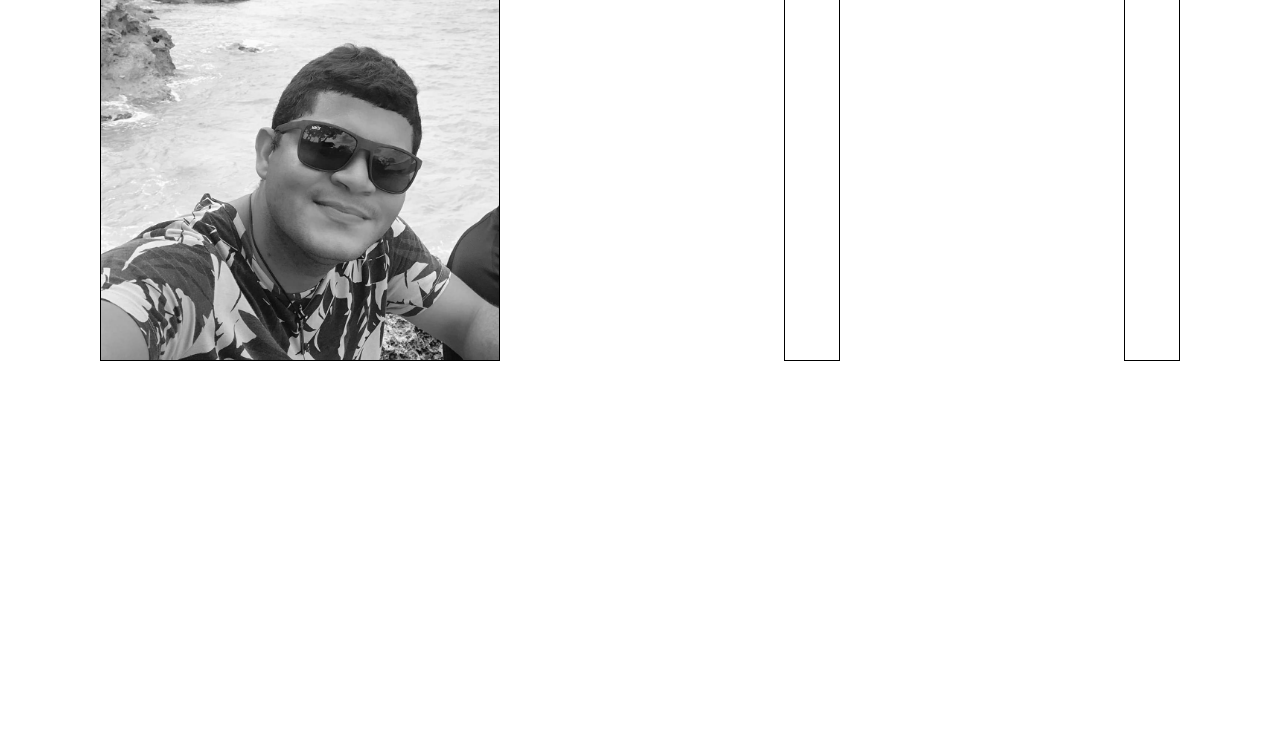
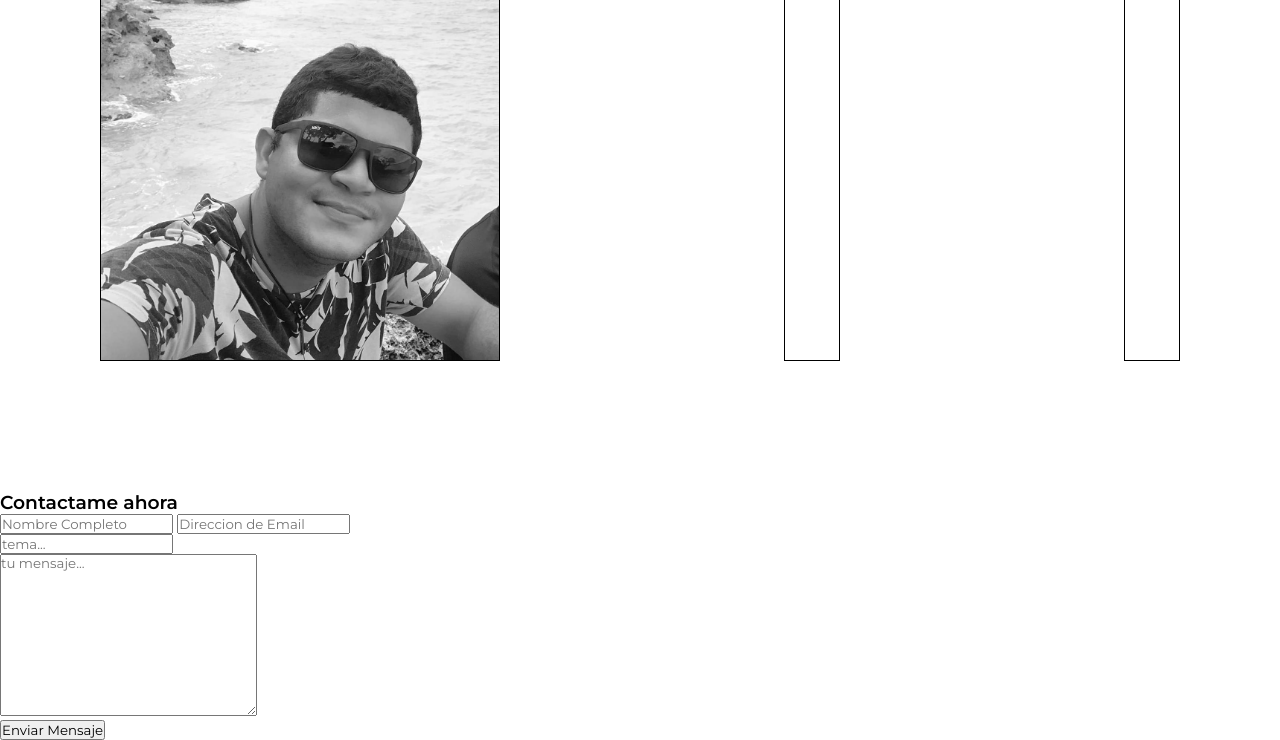
Before and after one commit to jvianad/PORTFOLIO.github.io, a plain HTML site: page index.html in a window 1280 px wide. Shown: the part 3034-3774 px from the top of the page. Before the commit the page ends 3525 px from the top, so only its background shows below. Drawn offline with Linux system fonts and the light colour scheme.

Commit message:
c6: SE AÑADE SECCION CONTACT, SOLO HTML

```diff
--- a/index.html
+++ b/index.html
@@ -9,7 +9,7 @@
     <link rel="stylesheet" href="css/style.css">
 </head>
 <body>
-    <!--INICIO-->
+    <!--HOME-->
     <section id="inicio">
         <div class="contenido">
             <header>
@@ -45,7 +45,7 @@
         </div>
     </section>
 
-    <!--SOBRE MI-->
+    <!--ABOUT ME-->
     <section id="sobremi">
         <div class="contenedor-foto">
             <img src="imagenes/jeanviana.jpg" alt="jeanvianademares">
@@ -239,5 +239,26 @@
             </div>
         </div>
     </section>
+
+    <!--CONTACT-->
+    <section id="contacto">
+        <h3 class="titulo-seccion">Contactame ahora</h3>
+        <div class="contenedor-form">
+            <form action="">
+                <div class="fila mitad">
+                    <input type="text" placeholder="Nombre Completo" class="input-mitad">
+                    <input type="text" placeholder="Direccion de Email" class="input-mitad">
+                </div>
+                <div class="fila">
+                    <input type="text" placeholder="tema..." class="input-full">
+                </div>
+                <div class="fila">
+                    <textarea name="" id="" cols="30" rows="10" placeholder="tu mensaje..." class="input-full"></textarea>
+                </div>
+
+                <input type="submit" value="Enviar Mensaje" class="btn-enviar">
+            </form>
+        </div>
+    </section>
 </body>
 </html>
```
